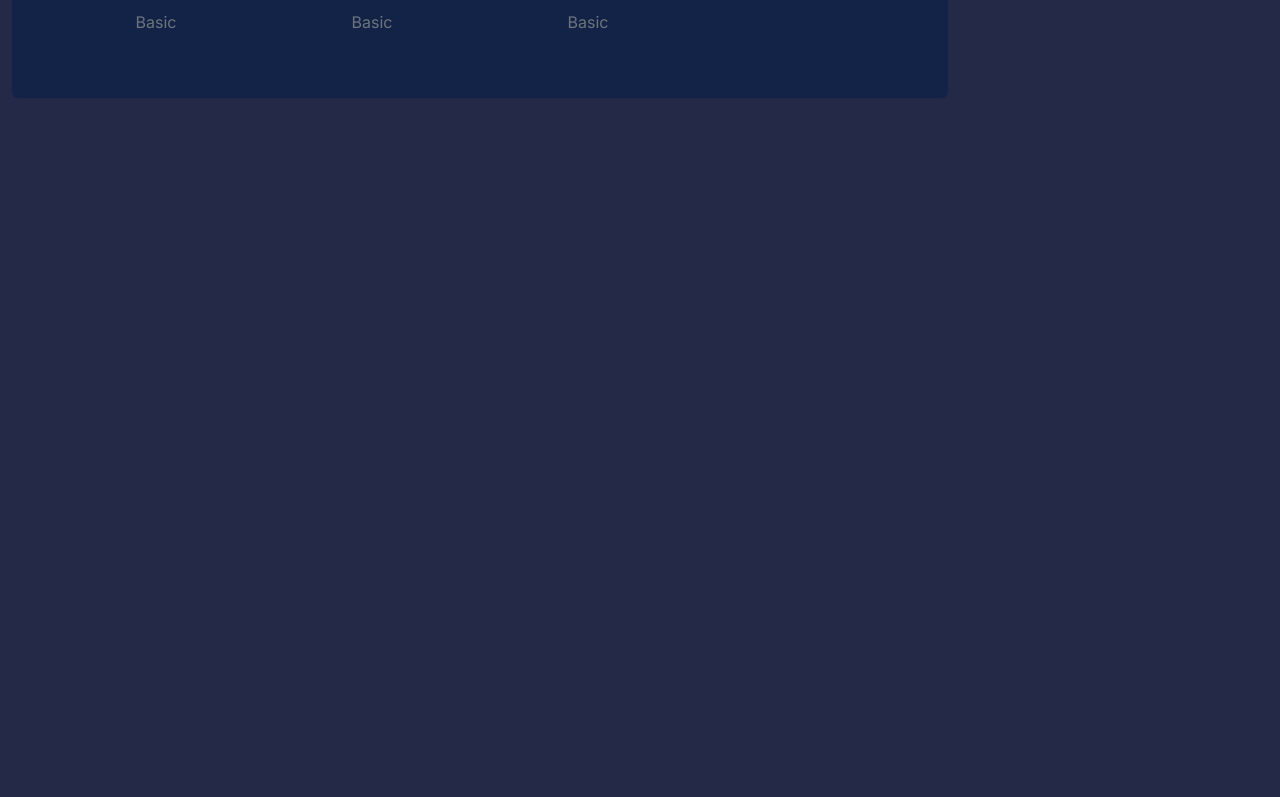
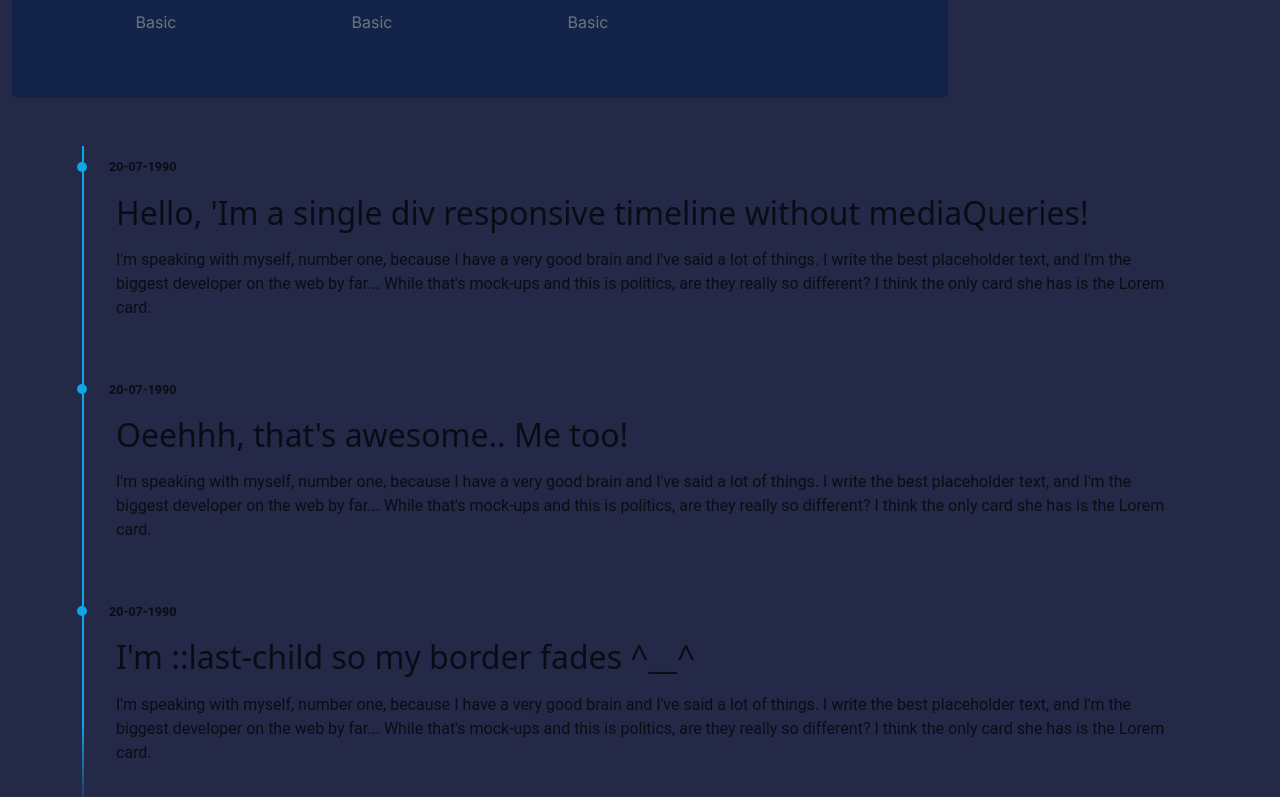
Before and after one commit to Orizaaaaa/MY-portofolio, a React (Vite) app: page / in a window 1280 px wide. Shown: the part 1871-2668 px from the top of the page. Before the commit the page ends 1977 px from the top, so only its background shows below. Built offline with nearby package versions, Linux system fonts and the light colour scheme; a web font is replaced by a local one.

Commit message:
setup education

```diff
--- a/src/components/Fragment/Navbar.jsx
+++ b/src/components/Fragment/Navbar.jsx
@@ -20,7 +20,7 @@ function Navbar({ children }) {
     };
 
     return (
-        <nav className={`navbar navbar-expand-lg position-fixed py-2 w-100 rounded-0  ${navbarBg ? "navbarbgActive" : ""}`}>
+        <nav className={`navbar navbar-expand-lg position-fixed py-2 w-100 rounded-0 z-3 ${navbarBg ? "navbarbgActive" : ""}`}>
             <div className="container-fluid ">
                 <span className="portofolio ">
                     <b>PORTOFOLIO</b>
--- a/src/pages/App.jsx
+++ b/src/pages/App.jsx
@@ -14,7 +14,7 @@ function App() {
         <Home />
         <AboutMe />
         <MySkill />
-        {/* <Educations /> */}
+        <Educations />
       </Layout>
     </>
   )
--- a/src/pages/Educations/Educations.css
+++ b/src/pages/Educations/Educations.css
@@ -1,47 +1,26 @@
-/* @import url('https://fonts.googleapis.com/css?family=Oswald|Roboto:400,700');
-
-body {
-    font-size: 14px;
-    line-height: 1.5;
-}
-
-h1,
-h2,
-h3,
-h4,
-h5,
-h6 {
-    font-family: 'Oswald', sans-serif;
-}
-
-h1 {
+.educations h1 {
     font-size: 2rem;
     margin-bottom: 0.5em;
 }
 
-p {
+.educations p {
     font-family: 'Roboto', sans-serif;
     font-size: 0.8rem;
 }
 
-.container {
-    max-width: 1024px;
-    width: 90%;
-    margin: 0 auto;
-}
 
-.timeline-item {
+.educations .timeline-item {
     padding: 3em 2em 2em;
     position: relative;
     color: rgba(0, 0, 0, .7);
     border-left: 2px solid #0EA5E9;
 }
 
-.timeline-item p {
+.educations .timeline-item p {
     font-size: 1rem;
 }
 
-.timeline-item::before {
+.educations .timeline-item::before {
     content: attr(date-is);
     position: absolute;
     left: 2em;
@@ -53,7 +32,7 @@ p {
     font-size: 0.785rem;
 }
 
-.timeline-item::after {
+.educations .timeline-item::after {
     width: 10px;
     height: 10px;
     display: block;
@@ -66,6 +45,6 @@ p {
     background: #0EA5E9;
 }
 
-.timeline-item:last-child {
+.educations .timeline-item:last-child {
     border-image: linear-gradient(to bottom, #0EA5E9 60%, rgba(0, 0, 0, 0)) 1 100%;
-} */
+}
--- a/src/pages/Skill/MySkill.jsx
+++ b/src/pages/Skill/MySkill.jsx
@@ -5,12 +5,12 @@ import { SkillUtils } from '../../utils/DataObject'
 
 function MySkill() {
     return (
-        <section className='my-skill mb-2' id='my-skill'>
+        <section className='my-skill mb-2 ' id='my-skill'>
             <h1 className="text-center text-light mb-5" >My Skills</h1>
             <div className="row">
                 <div className="col-lg-9 ">
-                    <div className="card p-2 p-sm-5 py-5">
-                        <div className="row justify-content-start">
+                    <div className="card  p-2 p-sm-5 py-5">
+                        <div className="row justify-content-start ">
                             {SkillUtils.map((item, index) => (
                                 <ListSkill key={index} {...item} />
                             ))}
```
